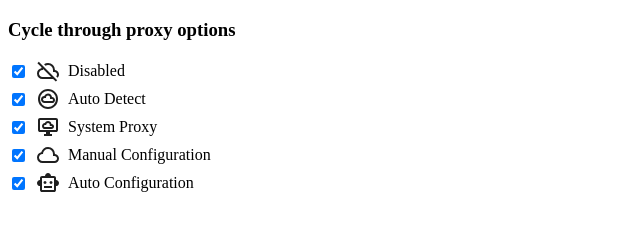
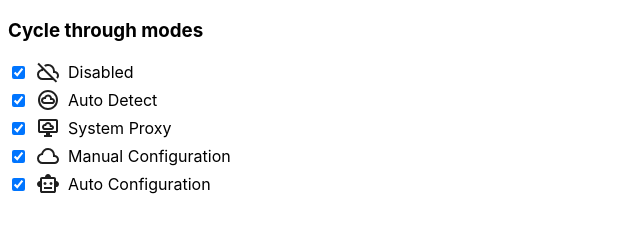
Before and after one commit to BurnBirdX7/proxy-switcher, a browser extension: page options/options.html in a window 1280 px wide. Shown: the whole page, without its empty margins (0-640 px from the left). Drawn offline with Linux system fonts and the light colour scheme.

Commit message:
Better display

```diff
--- a/options/options.css
+++ b/options/options.css
@@ -1,3 +1,27 @@
+:root {
+    --bacground: Canvas;
+}
+
+@media (prefers-color-scheme: dark) {
+    :root {
+        --bacground: #23222b;
+    }
+}
+
+body {
+    font-family: -apple-system, BlinkMacSystemFont, "Segoe UI", Roboto, "Helvetica Neue", Arial, sans-serif;
+    font-size: 16px;
+    background-color: var(--bacground);
+    color: CanvasText;
+}
+
+label {
+    cursor: pointer;
+    display: flex;
+    align-items: center;
+    gap: 8px;
+}
+
 .proxy-type-wrapper {
     display: flex;
     align-items: center;
@@ -14,10 +38,3 @@
 .proxy-type-checkbox {
     cursor: pointer;
 }
-
-label {
-    cursor: pointer;
-    display: flex;
-    align-items: center;
-    gap: 8px;
-}
--- a/options/options.html
+++ b/options/options.html
@@ -9,7 +9,7 @@
 
 <body>
 
-<h3>Cycle through proxy options</h3>
+<h3>Cycle through modes</h3>
 <form id="proxy-form">
   <div id="proxy-types-container"></div>
 </form>
```
